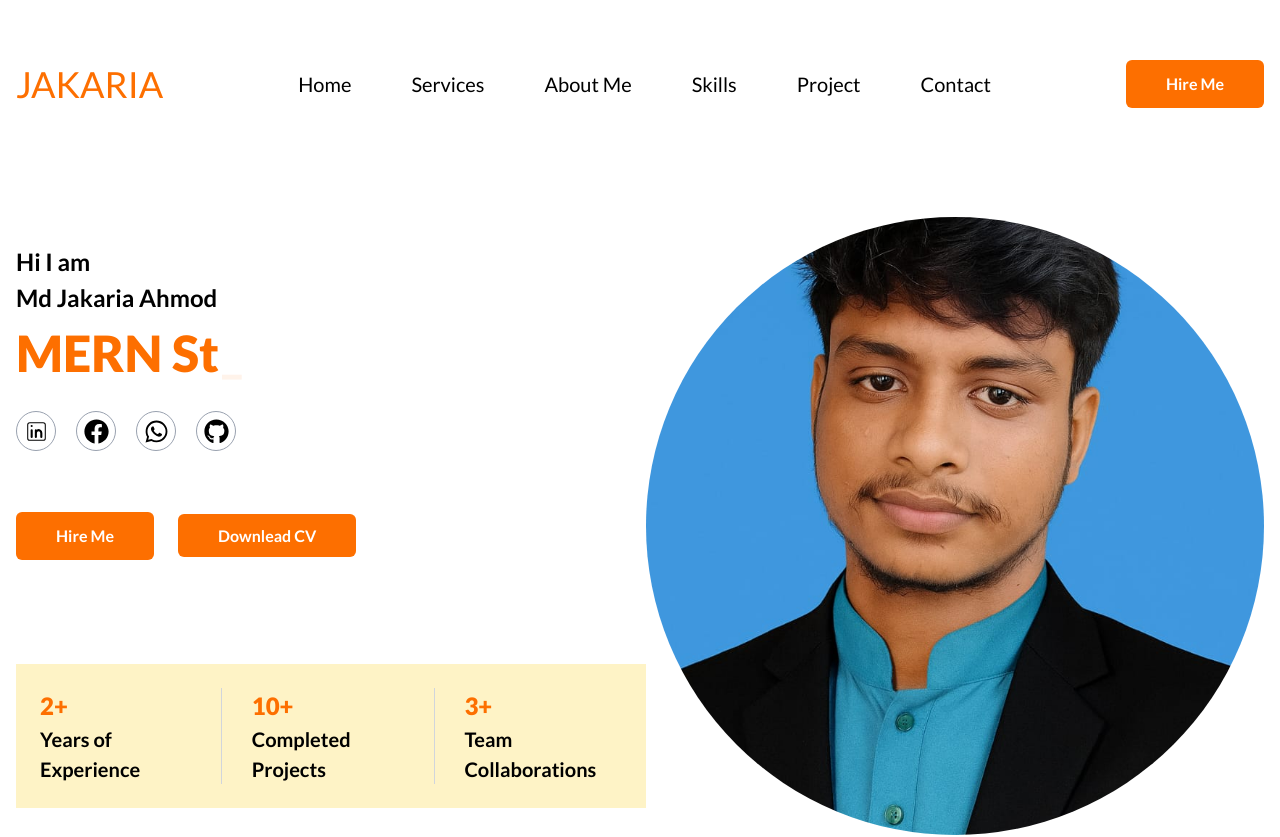
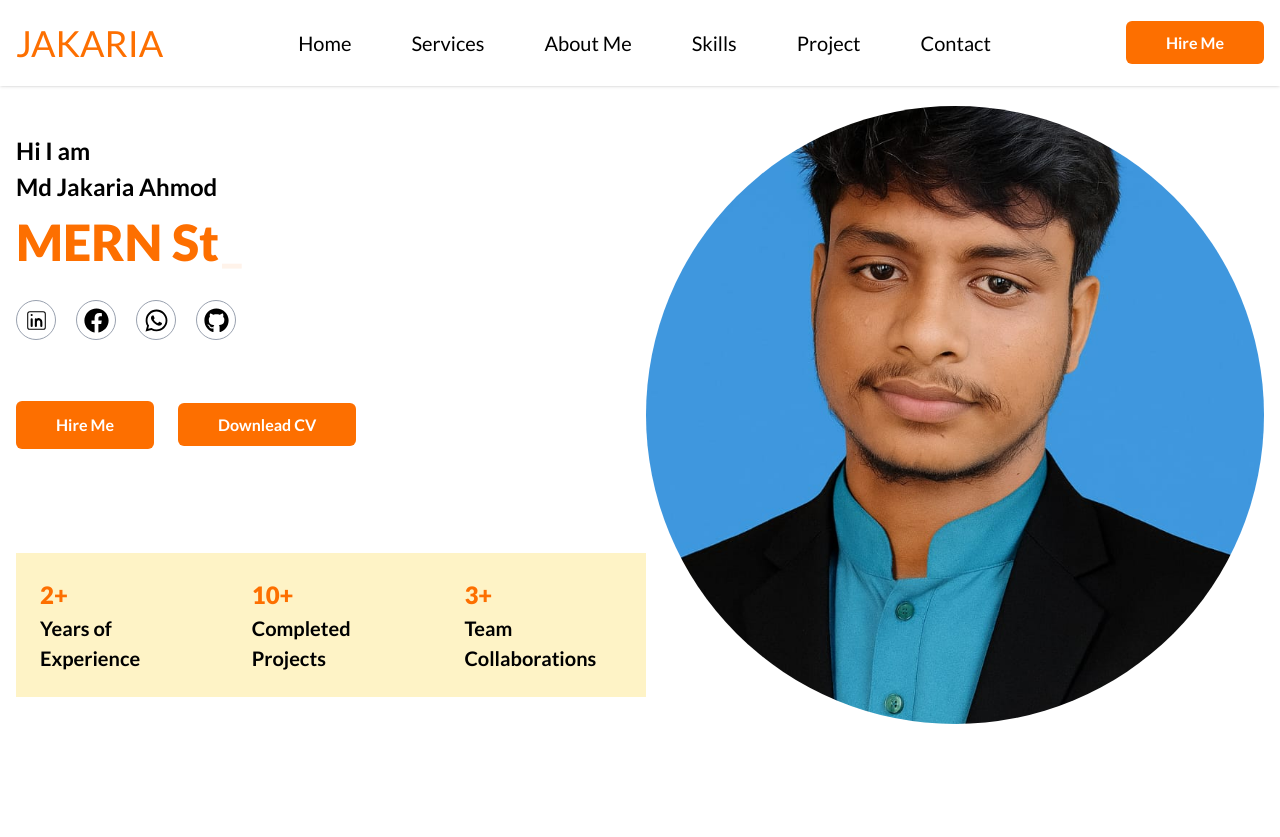
Before and after one commit to Jakaria-Ahmod/MyPortfolio, a React (Vite) app: page / in a window 1280 px wide. Shown: the top 837 px of the page. Built offline with nearby package versions, Linux system fonts and the light colour scheme.

Commit message:
desktop desing done some desing

```diff
--- a/package.json
+++ b/package.json
@@ -14,6 +14,7 @@
     "formik": "^2.4.6",
     "framer-motion": "^12.23.6",
     "react": "^19.1.0",
+    "react-countup": "^6.5.3",
     "react-dom": "^19.1.0",
     "react-icons": "^5.5.0",
     "react-router": "^7.7.0",
--- a/src/CommonLayout/Header/components/HireMe/index.jsx
+++ b/src/CommonLayout/Header/components/HireMe/index.jsx
@@ -1,10 +1,16 @@
 import React from 'react';
 import CommonButton from '../../../../globalComponents/CommonButton';
+import { Link } from 'react-router';
 
 const HireMe = () => {
   return (
     <div>
-      <CommonButton children="Hire me"></CommonButton>
+      <Link
+        to="/contact"
+        className="py-[12px] px-[40px] capitalize bg-praimary text-white font-Lato text-base font-bold cursor-pointer rounded-md"
+      >
+        Hire Me
+      </Link>
     </div>
   );
 };
--- a/src/CommonLayout/Header/index.jsx
+++ b/src/CommonLayout/Header/index.jsx
@@ -1,21 +1,42 @@
-import React from 'react';
+import React, { useState } from 'react';
 import Logo from './components/Logo';
 import MenuBar from './components/Menu';
 import HireMe from './components/HireMe';
+import { FiMenu } from 'react-icons/fi';
 
 const Header = () => {
+  const [isMobileMenuOpen, setIsMobileMenuOpen] = useState(false);
+
   return (
-    <div>
-      <div className="container">
-        <nav className="my-[57px]">
-          <div className="flex justify-between items-center">
-            <Logo></Logo>
-            <MenuBar></MenuBar>
-            <HireMe></HireMe>
+    <header className="w-full shadow-sm bg-white fixed top-0 left-0 z-50">
+      <div className="container mx-auto px-4">
+        <nav className="py-4 flex items-center justify-between">
+          {/* Logo */}
+          <Logo />
+
+          {/* Desktop Menu */}
+          <MenuBar />
+          <HireMe />
+          {/* Mobile Hamburger Icon */}
+          <div className="md:hidden">
+            <button
+              onClick={() => setIsMobileMenuOpen(!isMobileMenuOpen)}
+              className="text-2xl focus:outline-none"
+            >
+              <FiMenu />
+            </button>
           </div>
         </nav>
+
+        {/* Mobile Menu Dropdown */}
+        {isMobileMenuOpen && (
+          <div className="md:hidden bg-white border-t py-4 flex flex-col items-start gap-y-4">
+            <MenuBar />
+            <HireMe />
+          </div>
+        )}
       </div>
-    </div>
+    </header>
   );
 };
 
--- a/src/page/Home/components/LayoutLeft.jsx
+++ b/src/page/Home/components/LayoutLeft.jsx
@@ -3,6 +3,8 @@ import { CiLinkedin } from 'react-icons/ci';
 import { FaFacebook, FaGithub, FaInstagram, FaWhatsapp } from 'react-icons/fa';
 import { Typewriter } from 'react-simple-typewriter';
 import CommonButton from '../../../globalComponents/CommonButton';
+import { Link } from 'react-router';
+import CountUp from 'react-countup';
 
 const LayoutLeft = () => {
   const typingWords = [
@@ -87,7 +89,12 @@ const LayoutLeft = () => {
           ))}
         </div>
         <div className="mt-[61px] flex gap-x-[24px] items-center">
-          <CommonButton children="Hire Me"></CommonButton>
+          <Link
+            to="/contact"
+            className="py-[12px] px-[40px] capitalize bg-praimary text-white font-Lato text-base font-bold cursor-pointer rounded-md"
+          >
+            Hire Me
+          </Link>
           <div>
             <a
               href="https://drive.google.com/file/d/1y0vDrmTKlOdyFOPFmM8YZU_wihc5AQrI/view?usp=drive_link"
@@ -99,23 +106,28 @@ const LayoutLeft = () => {
           </div>
         </div>
         <div className="p-[24px] bg-amber-100 max-w-[710px] flex mt-[104px] gap-x-[30px]">
-          {statsData.map((item, index) => (
+          {statsData.map((item, index) => {
+            const numericValue = parseInt(item.value); // string থেকে number
+            return (
               <React.Fragment key={index}>
                 <div>
                   <h3 className="text-praimary font-Lato font-extrabold text-[24px]">
-                  {item.value}
+                    <CountUp
+                      end={numericValue}
+                      duration={2}
+                      suffix={item.value.includes('+') ? '+' : ''}
+                    />
                   </h3>
                   <h3 className="font-Lato text-[20px] font-bold">
                     {item.label}
                   </h3>
                 </div>
-              {/* Divider between items except after the last item */}
                 {index !== statsData.length - 1 && (
-                // <div className="w-[1px] h-full bg-gray-300"></div>
-                <div className="w-[1px]  h-[full] bg-gray-300"></div>
+                  <div className="w-[1px] h-full bg-gray-300"></div>
                 )}
               </React.Fragment>
-          ))}
+            );
+          })}
         </div>
       </div>
     </div>
```
Also changed, not shown: 1 other file (tests, documents, lock files or other folders). Lines whose indentation alone changed are shown as unchanged.
